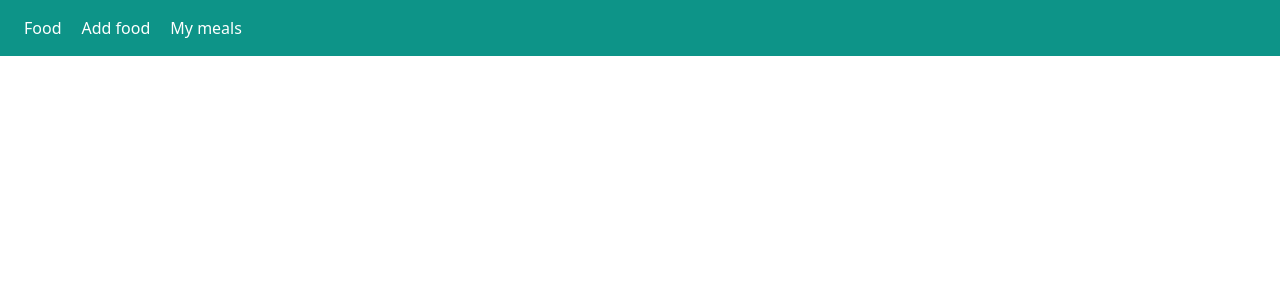
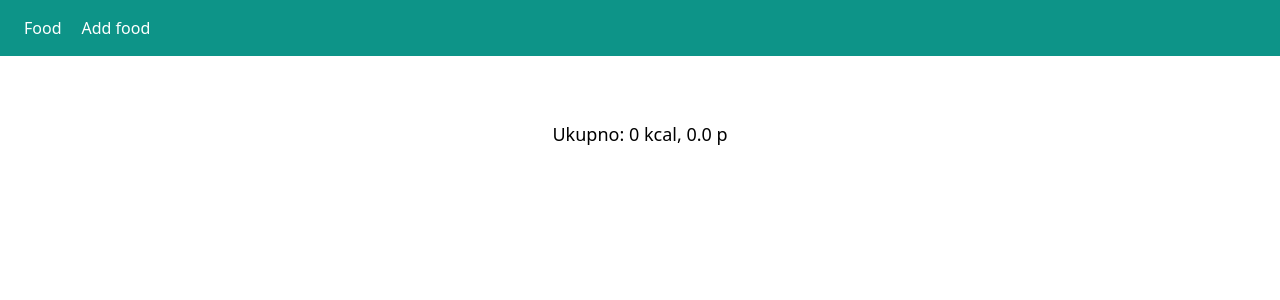
Before and after one commit to nemanjagajic/meal-assistant-fe, a Next.js app: page /mealDetails in a window 1280 px wide. Shown: the top 300 px of the page. Built offline with nearby package versions, Linux system fonts and the light colour scheme.

Commit message:
creating meals and showing nutritions implemented

```diff
--- a/components/FoodTable.tsx
+++ b/components/FoodTable.tsx
@@ -1,5 +1,6 @@
 import React, { FC } from 'react'
 import { Food } from '../ts/foodTypes'
+import { calculateValueByPortionSize } from '../utils'
 
 const columnTitles = ['name', 'size', 'kcal', 'p']
 
@@ -39,10 +40,10 @@ const FoodTable: FC<FoodTableProps> = ({ foods = [], handleFoodSelected, selecte
                     {food.attributes.portionSize}
                   </td>
                   <td className='text-sm text-gray-900 font-light px-6 py-4 whitespace-nowrap'>
-                    {food.attributes.portionCalories}
+                    {calculateValueByPortionSize(food.attributes.calories, Number.parseInt(food.attributes.portionSize)).toFixed(0)}
                   </td>
                   <td className='text-sm text-gray-900 font-light px-6 py-4 whitespace-nowrap'>
-                    {food.attributes.portionProteins}
+                    {calculateValueByPortionSize(food.attributes.proteins, Number.parseInt(food.attributes.portionSize)).toFixed(1)}
                   </td>
                 </tr>
               ))}
--- a/components/MealDetailsButton.tsx
+++ b/components/MealDetailsButton.tsx
@@ -1,6 +1,7 @@
 import React, { FC } from 'react'
 import { Food } from '../ts/foodTypes'
 import { useRouter } from 'next/router'
+import { calculateValueByPortionSize } from '../utils'
 
 type MealDetailsButtonProps = {
   selectedFoods: Array<Food>,
@@ -20,10 +21,14 @@ const MealDetailsButton: FC<MealDetailsButtonProps> = ({ selectedFoods, setSelec
     >
       <div className='flex flex-row items-center justify-center cursor-pointer'>
         <p className='text-gray-200 mr-1 text-lg font-light'>
-          {`${selectedFoods.reduce((prevValue, food) => prevValue + food.attributes.portionCalories, 0)}kcal,`}
+          {`${selectedFoods.reduce((prevValue, food) => {
+            return prevValue + calculateValueByPortionSize(food.attributes.calories, Number.parseInt(food.attributes.portionSize))
+          }, 0).toFixed(0)}kcal,`}
         </p>
         <p className='text-gray-200 text-lg font-light'>
-          {`${selectedFoods.reduce((prevValue, food) => prevValue + food.attributes.portionProteins, 0)}p`}
+          {`${selectedFoods.reduce((prevValue, food) => {
+            return prevValue + calculateValueByPortionSize(food.attributes.proteins, Number.parseInt(food.attributes.portionSize))
+          }, 0).toFixed(1)}p`}
         </p>
       </div>
       <div className='flex flex-row items-center justify-center cursor-pointer'>
--- a/components/NavBar.tsx
+++ b/components/NavBar.tsx
@@ -8,7 +8,6 @@ const NavBar = () => {
     <nav className='flex flex-row bg-teal-600 p-4'>
       <div className='text-white pl-2 pr-3 cursor-pointer' onClick={() => router.replace('/')}>Food</div>
       <div className='text-white pl-2 pr-3 cursor-pointer'>Add food</div>
-      <div className='text-white pl-2 pr-3 cursor-pointer'>My meals</div>
     </nav>
   )
 }
--- a/pages/index.tsx
+++ b/pages/index.tsx
@@ -11,7 +11,6 @@ import { GlobalContext } from '../providers/GlobalContextProvider'
 
 const Home: NextPage = () => {
   const { selectedMeal, setSelectedMeal } = useContext(GlobalContext);
-  console.log({ selectedMeal })
   const { data: foods } = useFetchFoods()
   const [selectedCategory, setSelectedCategory] = useState<CategoryType>(CategoryType.MAIN)
   const [searchText, setSearchText] = useState('')
--- a/pages/mealDetails.tsx
+++ b/pages/mealDetails.tsx
@@ -1,11 +1,83 @@
-import React from 'react'
+import React, { ChangeEventHandler, useContext, useEffect, useState } from 'react'
 import NavBar from '../components/NavBar'
+import { GlobalContext } from '../providers/GlobalContextProvider'
+import { calculateValueByPortionSize } from '../utils'
+
+interface PortionSize {
+  id: number,
+  size: number
+}
+
+enum FoodField {
+  CALORIES = 'calories',
+  PROTEINS = 'proteins'
+}
 
 const MealDetails = () => {
+  const { selectedMeal, setSelectedMeal } = useContext(GlobalContext);
+  const [portionSizes, setPortionSizes] = useState<Array<PortionSize>>([])
+
+  useEffect(() => {
+    populatePortionSizes()
+    return () => {
+      setSelectedMeal([])
+    }
+  }, [])
+
+  const populatePortionSizes = () => {
+    setPortionSizes(selectedMeal.map(food => ({ id: food.id, size: Number.parseInt(food.attributes.portionSize) })))
+  }
+
+  const handleInputChange = (foodId: number, newPortionSize: number) => {
+    const updatedPortionSizes = portionSizes.map(portionSize => {
+      if (foodId === portionSize.id) portionSize.size = newPortionSize
+      return portionSize
+    })
+
+    setPortionSizes(updatedPortionSizes)
+  }
+
+  const calculateSum = (field: FoodField) => {
+    const sum = selectedMeal.reduce((prevValue, food) => {
+      const foundFood = selectedMeal.find(f => f.id == food.id)
+      const portionSize = portionSizes.find(ps => ps.id === food.id)
+      if (!foundFood || !portionSize) return prevValue
+      return prevValue + ((foundFood.attributes[field] / 100 * portionSize.size) || 0)
+    }, 0)
+
+    return sum.toFixed(field === FoodField.CALORIES ? 0 : 1) || 0
+  }
+
   return (
     <div>
       <div className='sticky top-0'>
-        <NavBar />
+        <div className='sticky top-0'>
+          <NavBar />
+        </div>
+        <div className='flex flex-col items-center mt-12'>
+          {selectedMeal.map(food => {
+            const portionSize = portionSizes.find(ps => ps.id === food.id)
+            if (!portionSize) return null
+
+            return (
+              <div key={food.id} className='flex flex-col md:flex-row justify-center items-center mb-6 p-4 border-b'>
+                <p className='flex items-center justify-center w-52 text-gray-600 mb-4 md:justify-start md:mb-0'>{food.attributes.name}</p>
+                <input
+                  className='border p-2 rounded-xl focus:outline-none'
+                  value={portionSize.size || 0}
+                  onChange={e => handleInputChange(food.id, Number.parseInt(e.target.value))}
+                />
+                <p className='flex justify-center items-center w-24 h-12 p-2 bg-gray-100 rounded-xl m-4'>
+                  {`${calculateValueByPortionSize(food.attributes.calories, portionSize.size).toFixed(0)} kcal`}
+                </p>
+                <p className='flex justify-center items-center w-24 h-12 p-2 bg-gray-100 rounded-xl'>
+                  {`${calculateValueByPortionSize(food.attributes.proteins, portionSize.size).toFixed(1)} p`}
+                </p>
+              </div>
+            )
+          })}
+          <div className='text-lg mt-4 mb-8'>{`Ukupno: ${calculateSum(FoodField.CALORIES)} kcal, ${calculateSum(FoodField.PROTEINS)} p`}</div>
+        </div>
       </div>
     </div>
   )
--- a/providers/GlobalContextProvider.tsx
+++ b/providers/GlobalContextProvider.tsx
@@ -1,9 +1,9 @@
-import React, { FC, useState } from 'react'
+import React, { FC, useState, createContext } from 'react'
 import { Food } from '../ts/foodTypes'
 
-export const GlobalContext = React.createContext({
+export const GlobalContext = createContext({
   selectedMeal: [] as Array<Food>,
-  setSelectedMeal: () => {}
+  setSelectedMeal: (foods: Array<Food>) => {}
 })
 
 type GlobalContextProviderProps = {
@@ -16,7 +16,6 @@ const GlobalContextProvider: FC<GlobalContextProviderProps> = ({ children }) =>
   return (
     <GlobalContext.Provider value={{
       selectedMeal,
-      // @ts-ignore
       setSelectedMeal
     }}>
       {children}
--- a/ts/foodTypes.ts
+++ b/ts/foodTypes.ts
@@ -10,8 +10,6 @@ export interface Food {
     calories: number,
     proteins: number,
     portionSize: string,
-    portionCalories: number,
-    portionProteins: number,
     category: CategoryType,
     isBase?: boolean
   }
--- /dev/null
+++ b/utils/index.ts
@@ -0,0 +1,3 @@
+export const calculateValueByPortionSize = (value: number, size: number): number => {
+  return (value / 100 * size) || 0
+}
```
